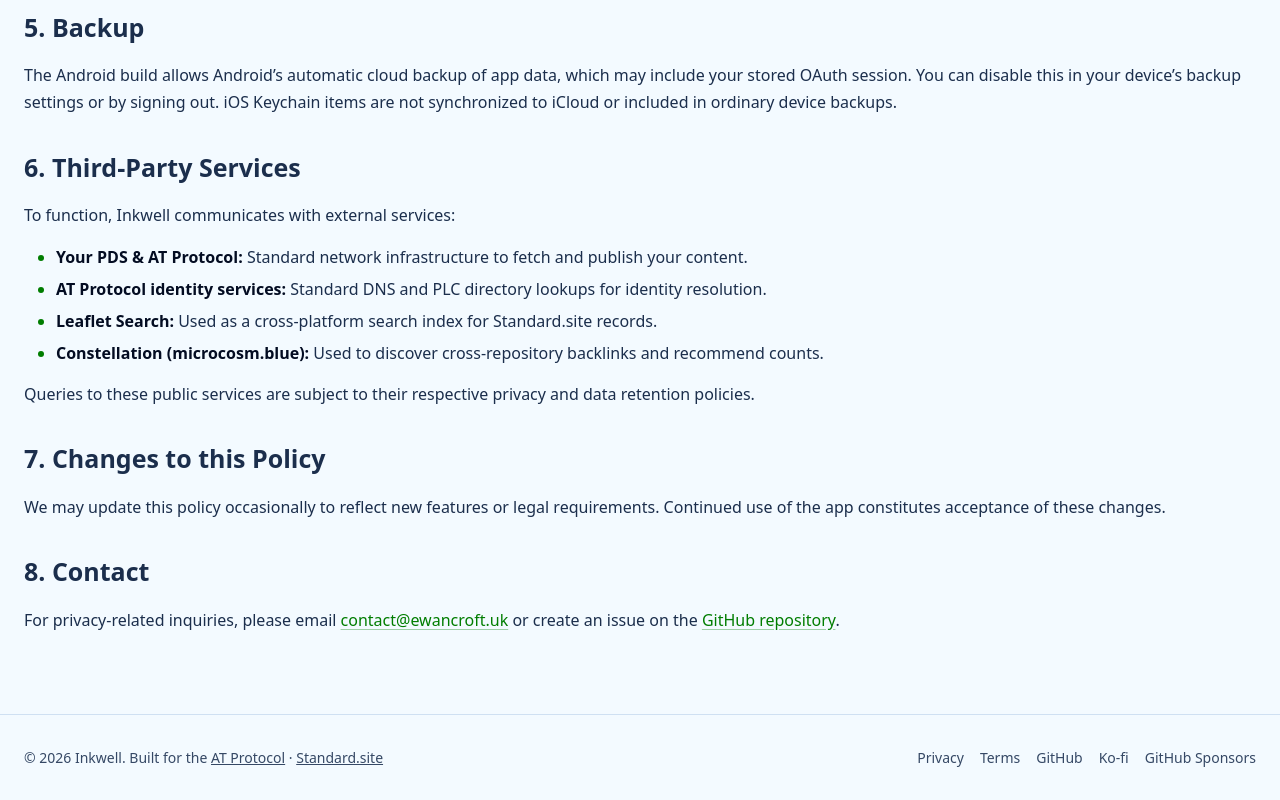
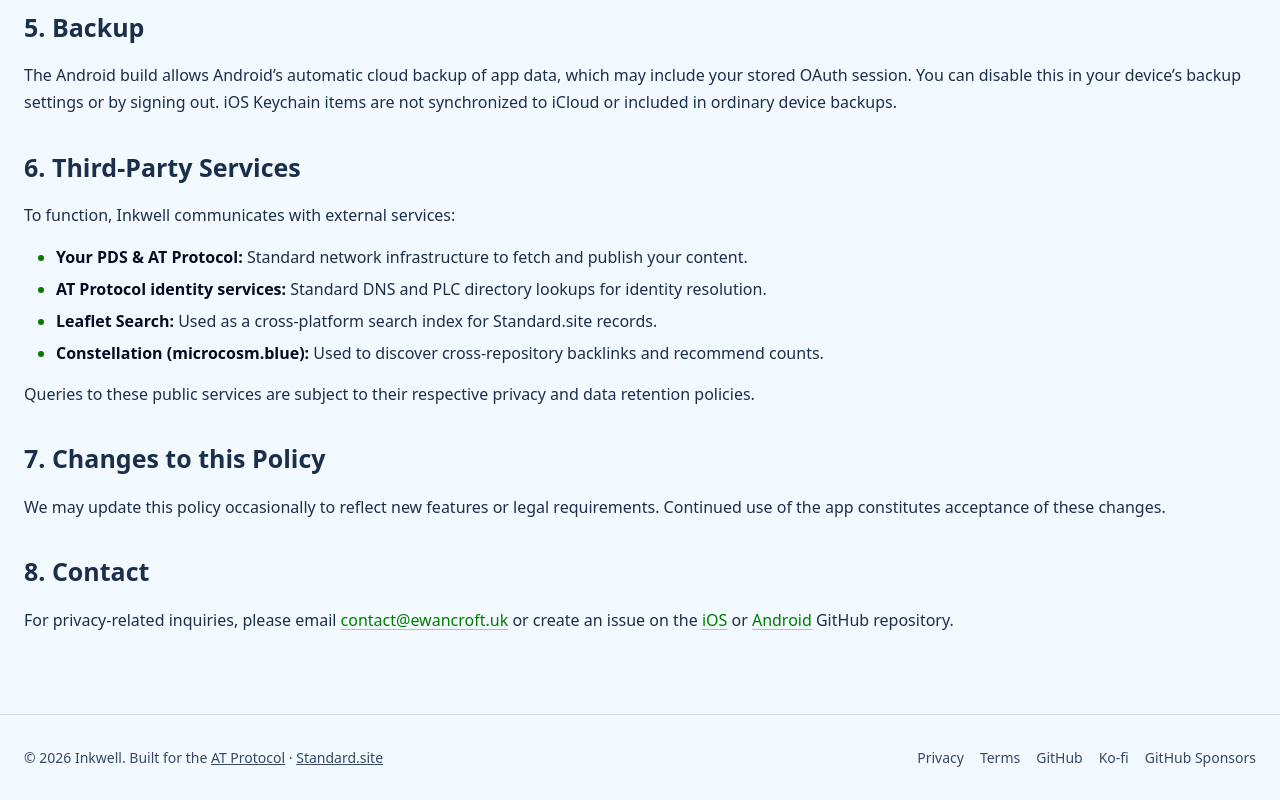
Before and after one commit to ewanc26/inkwell, a SvelteKit app: page /privacy in a window 1280 px wide. Shown: the part 973-1773 px from the top of the page. Built offline with nearby package versions, Linux system fonts and the light colour scheme.

Commit message:
fix: link privacy bug reports to per-platform repos

```diff
--- a/src/routes/privacy/+page.svelte
+++ b/src/routes/privacy/+page.svelte
@@ -98,6 +98,8 @@
     For privacy-related inquiries, please email
     <a href="mailto:contact@ewancroft.uk">contact@ewancroft.uk</a>
     or create an issue on the
-    <a href="https://github.com/ewanc26/inkwell">GitHub repository</a>.
+    <a href="https://github.com/ewanc26/inkwell">iOS</a> or
+    <a href="https://github.com/ewanc26/inkwell-android">Android</a> GitHub
+    repository.
   </p>
 </article>
```
